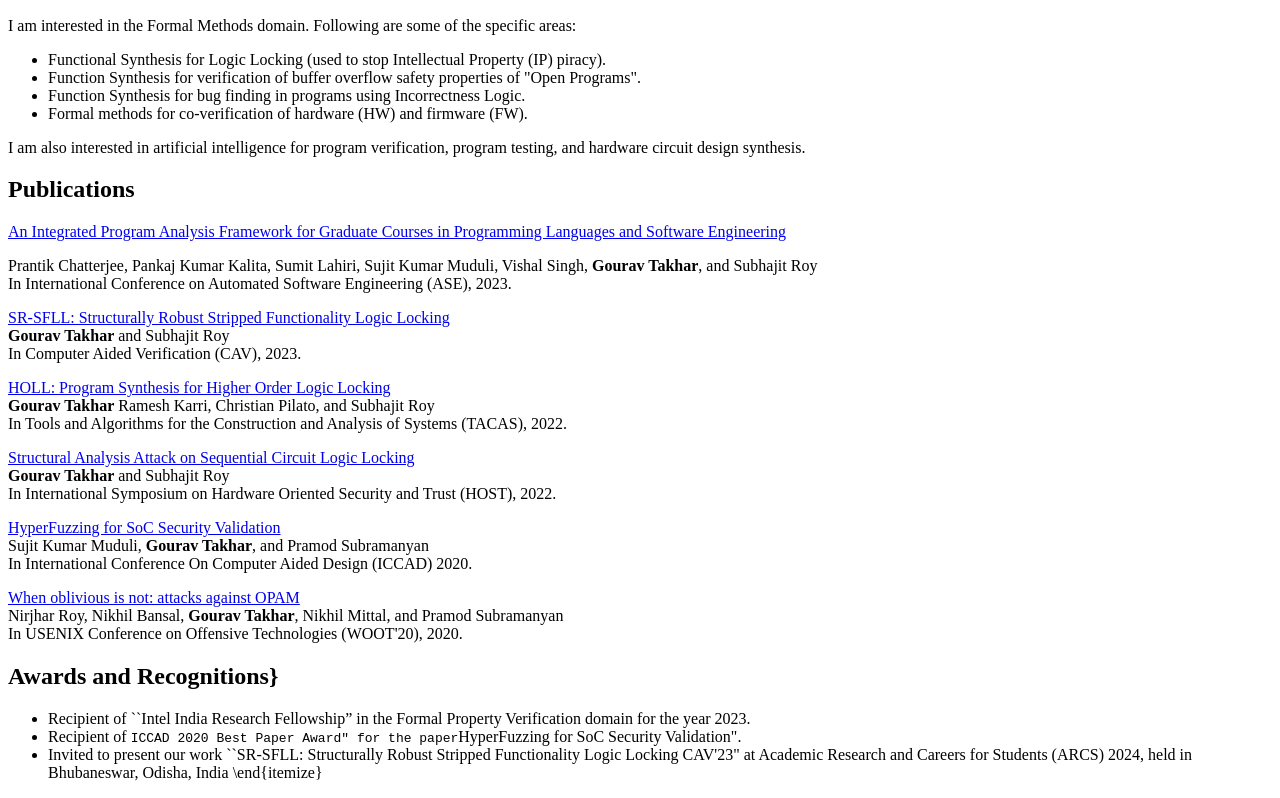
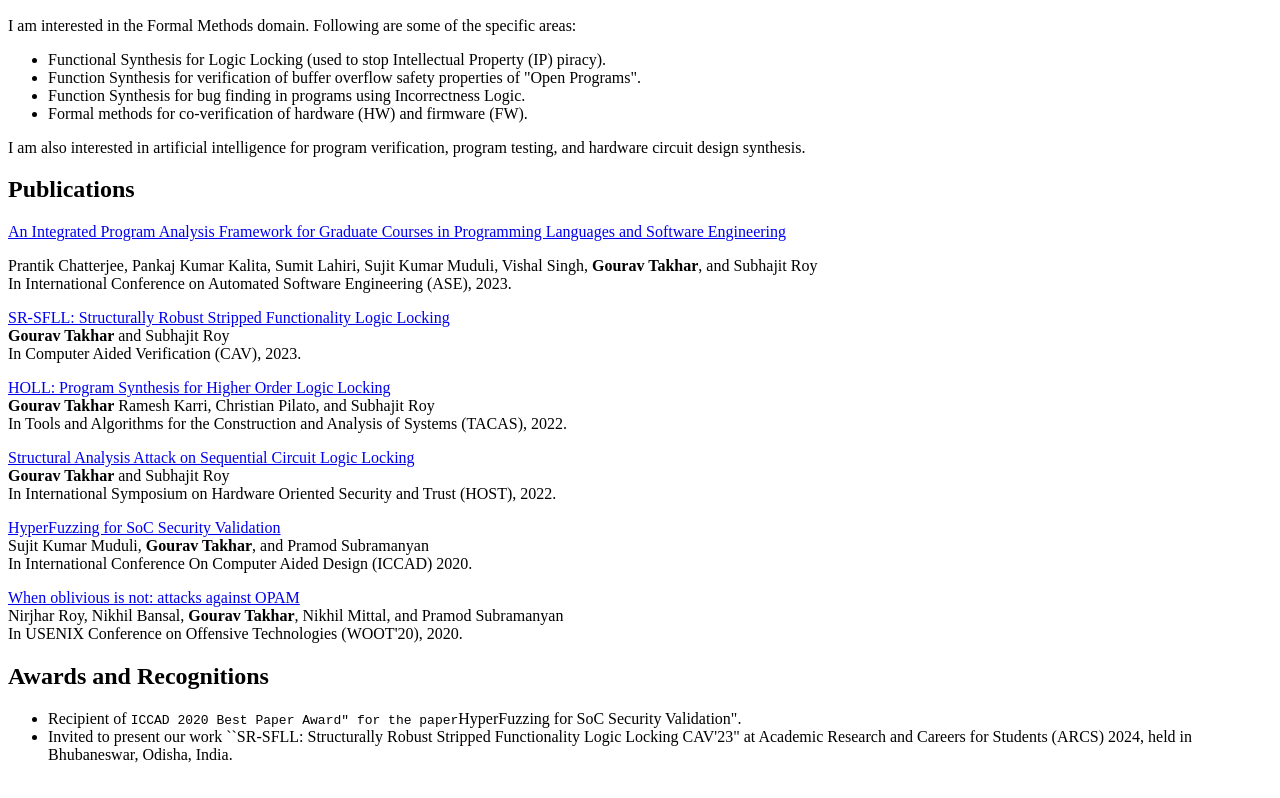
Before and after one commit to tgourav/tgourav.github.io, a plain HTML site: page index.html in a window 1280 px wide. Shown: the part 634-1432 px from the top of the page. Drawn offline with Linux system fonts and the light colour scheme.

Commit message:
Update index.html

```diff
--- a/index.html
+++ b/index.html
@@ -43,10 +43,8 @@ In International Conference On Computer Aided Design (ICCAD) 2020.</p>
 <p><a href="https://dl.acm.org/doi/10.5555/3488877.3488880">When oblivious is not: attacks against OPAM</a> <br>
 Nirjhar Roy, Nikhil Bansal, <strong>Gourav Takhar</strong>, Nikhil Mittal, and Pramod Subramanyan <br>
 In USENIX Conference on Offensive Technologies (WOOT&#39;20), 2020.</p>
-<h2 id="awards-and-recognitions-">Awards and Recognitions}</h2>
+<h2 id="awards-and-recognitions-">Awards and Recognitions</h2>
 <ul>
-<li>Recipient of ``Intel India Research Fellowship” in the Formal Property Verification domain for the year 2023.</li>
 <li>Recipient of <code>ICCAD 2020 Best Paper Award&quot; for the paper</code>HyperFuzzing for SoC Security Validation&quot;.</li>
-<li>Invited to present our work ``SR-SFLL: Structurally Robust Stripped Functionality Logic Locking CAV&#39;23&quot; at Academic Research and Careers for Students (ARCS) 2024, held in Bhubaneswar, Odisha, India
-\end{itemize}</li>
+<li>Invited to present our work ``SR-SFLL: Structurally Robust Stripped Functionality Logic Locking CAV&#39;23&quot; at Academic Research and Careers for Students (ARCS) 2024, held in Bhubaneswar, Odisha, India.</li>
 </ul>
```
